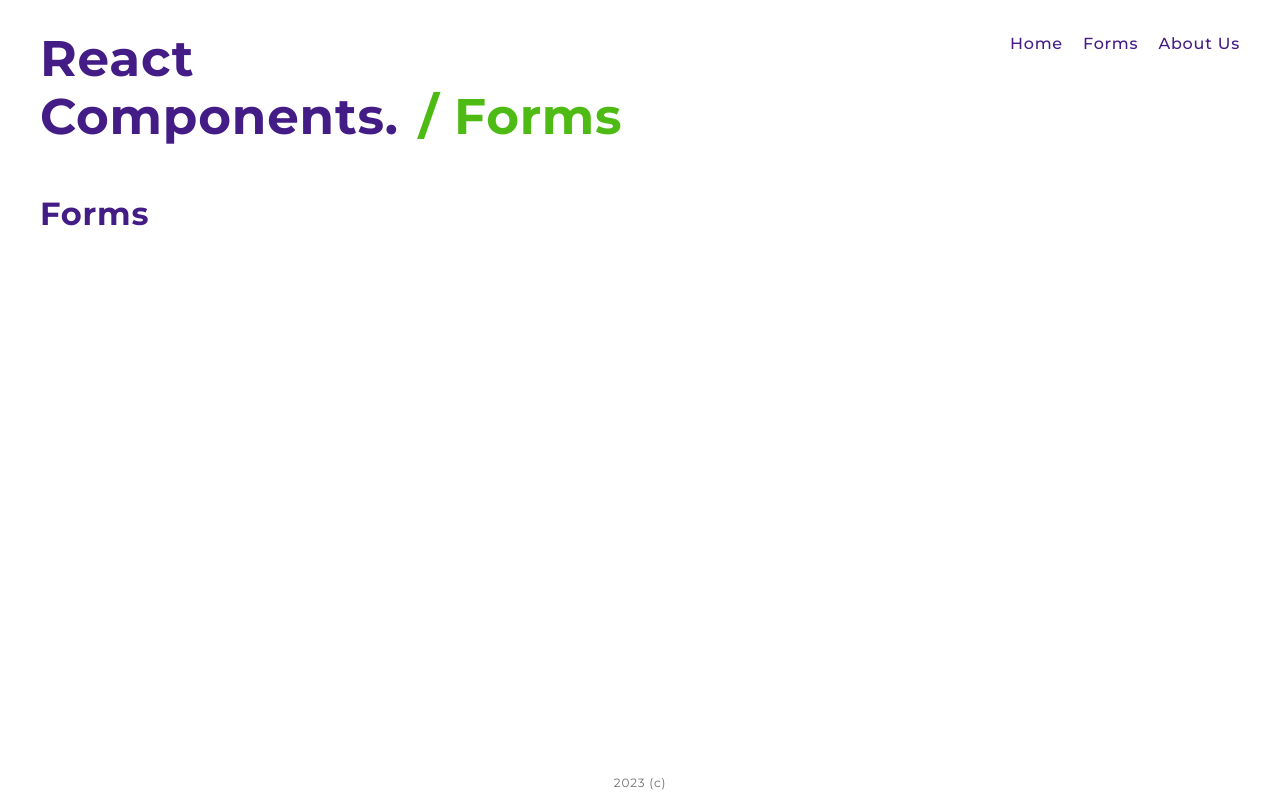
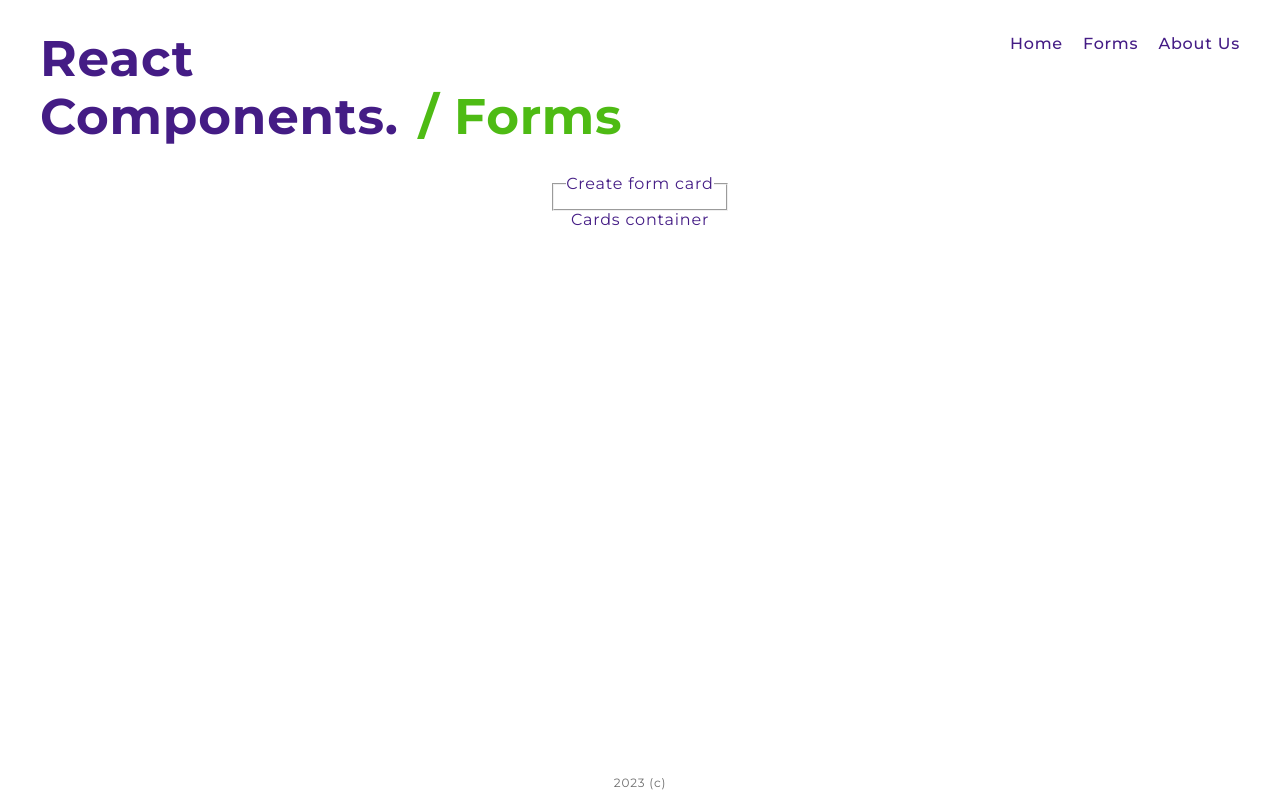
Before and after one commit to lexarudak/rs-react, a React (Vite) app in the folder components-and-forms/: page /forms in a window 1280 px wide. Built offline with nearby package versions, Linux system fonts and the light colour scheme.

Commit message:
feat: add app form

```diff
--- /dev/null
+++ b/components-and-forms/src/components/appForm/AppForm.tsx
@@ -0,0 +1,19 @@
+import React from 'react';
+
+class AppForm extends React.Component {
+  constructor(props: string) {
+    super(props);
+  }
+
+  render(): React.ReactNode {
+    return (
+      <form className="app-form">
+        <fieldset className="app-form__border">
+          <legend className="app-form__title">Create form card</legend>
+        </fieldset>
+      </form>
+    );
+  }
+}
+
+export default AppForm;
--- /dev/null
+++ b/components-and-forms/src/components/formCards/formCardsContainer.tsx
@@ -0,0 +1,13 @@
+import React from 'react';
+
+class FormCardsContainer extends React.Component {
+  constructor(props: string) {
+    super(props);
+  }
+
+  render(): React.ReactNode {
+    return <div className="form-cards-container">Cards container</div>;
+  }
+}
+
+export default FormCardsContainer;
--- a/components-and-forms/src/pages/formsPage/formsPage.tsx
+++ b/components-and-forms/src/pages/formsPage/formsPage.tsx
@@ -1,3 +1,6 @@
+import AppForm from '../../components/appForm/AppForm';
+import FormCardsContainer from '../../components/formCards/formCardsContainer';
+import React from 'react';
 import PageNames from '../../base/enums/pageNames';
 import { PageProps } from '../../base/types';
 import Page from '../page/page';
@@ -6,6 +9,15 @@ class FormsPage extends Page {
   constructor(props: PageProps) {
     super(props, PageNames.formsPage);
   }
+
+  public render() {
+    return (
+      <div className="main__container">
+        <AppForm />
+        <FormCardsContainer />
+      </div>
+    );
+  }
 }
 
 export default FormsPage;
```
